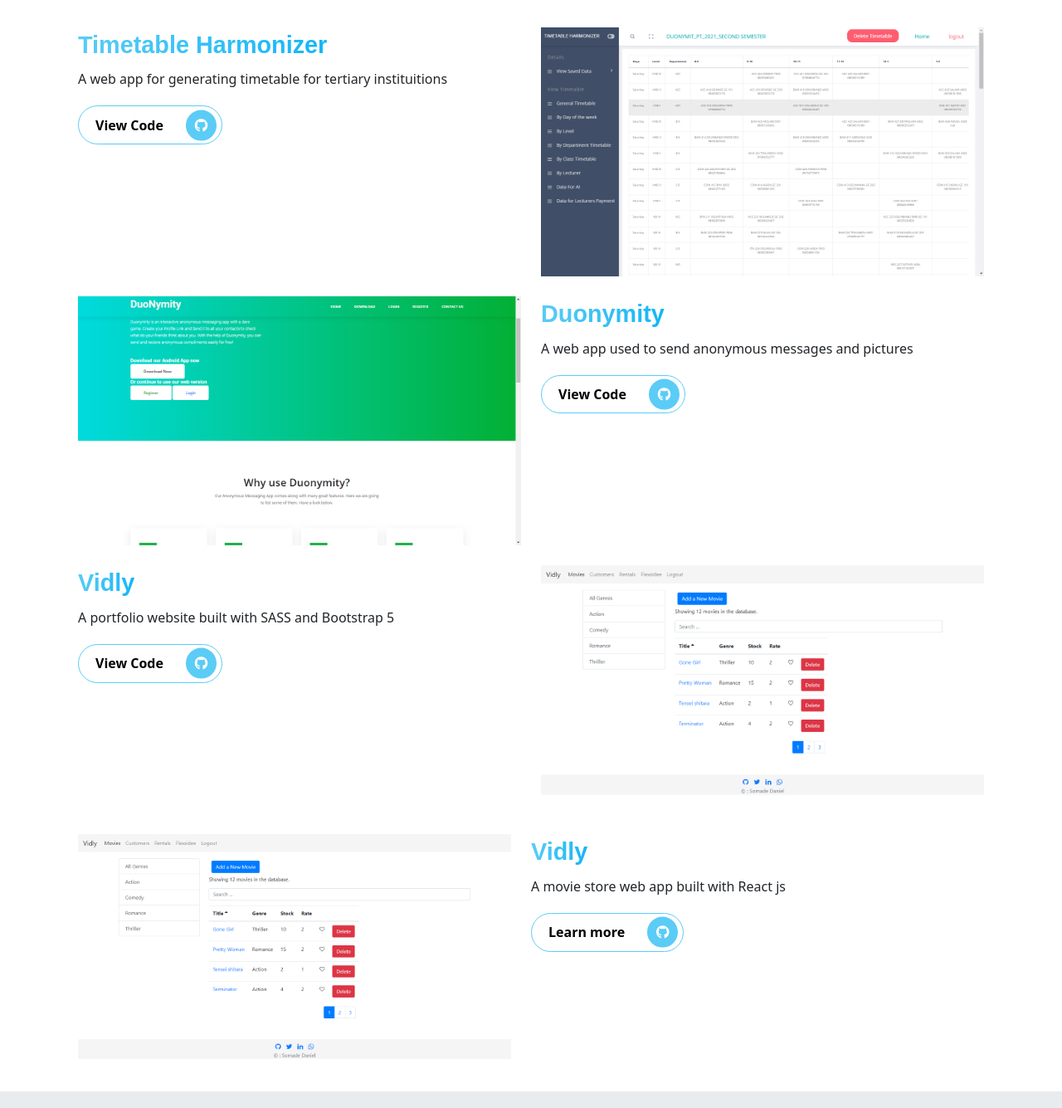
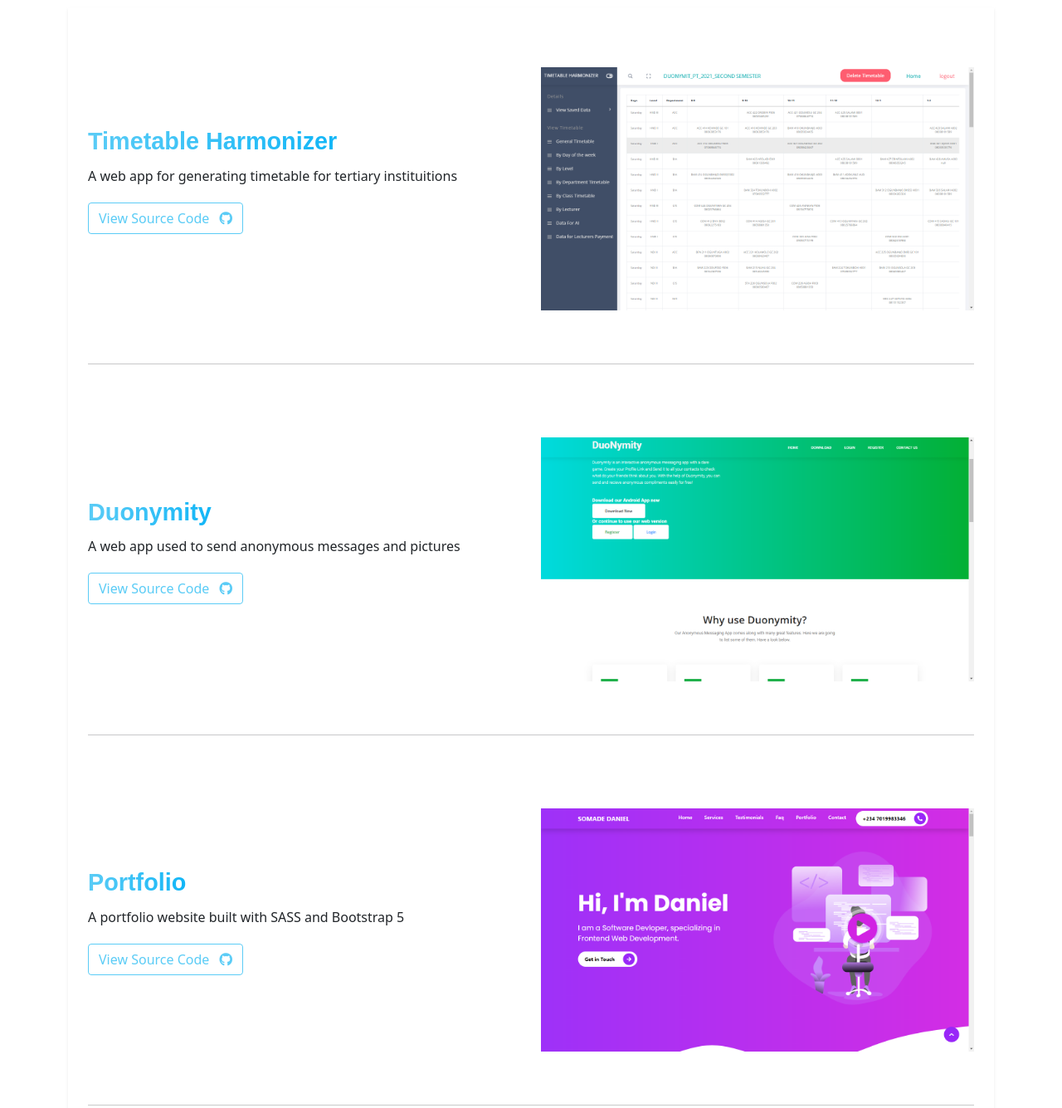
Before and after one commit to Flexsidee/hng-resume, a website: page index.html in a window 1280 px wide. Shown: the part 2640-3975 px from the top of the page at 83% size. Drawn offline with nearby package versions, Linux system fonts and the light colour scheme.

Commit message:
latest update

```diff
--- a/index.html
+++ b/index.html
@@ -202,7 +202,7 @@
     <!--skills section starts -->
 
     <!-- Portfolio starts -->
-    <section id="projects" class="projects">
+    <section id="projects" class="projects pb-5">
         <div class="container">
             <div class="row text-center mt-5">
                 <h1 class="display-3 fw-bold text-capitalize">Projects</h1>
@@ -212,15 +212,15 @@
 
 
             <!-- project content starts -->
-        <div class="container">
-            <div class="row">
-                <div class="col-lg-6 col-md-6 col-sm-12 col-xs-12 services mt-4">
+        <div class="container shadow-sm px-4">
+            <div class="row py-5 ">
+                <div class="col-lg-6 col-md-6 col-sm-12 col-xs-12 services my-auto">
                     <div class="services__content">
                         <h3 class="display-3--title mt-1">Timetable Harmonizer</h3>
                         <p class="lh-lg">A web app for generating timetable for tertiary instituitions</p>
-                        <button class="rounded-pill btn-rounded border-primary">View Code
-                            <span><i class="fab fa-github"></i></span>
-                        </button>
+                        <a href="https://github.com/Flexsidee/timetable" target="blanck" class="btn btn-outline-primary">View Source Code
+                                <span><i class="fab fa-github ms-2"></i></span>
+                        </a>
                     </div>
                 </div>
                 <div class="col-lg-6 col-md-6 col-sm-12 col-xs-12 services mt-4 text-end">
@@ -229,53 +229,52 @@
                     </div>
                 </div>
             </div>
-            <div class="row">
+            <hr>
+            <div class="row py-5">
+                <div class="col-lg-6 col-md-6 col-sm-12 col-xs-12 services my-auto">
+                    <div class="services__content">
+                        <h3 class="display-3--title mt-1">Duonymity</h3>
+                        <p class="lh-lg">A web app used to send anonymous messages and pictures</p>
+                        <a href="https://github.com/Flexsidee/duonymity" target="blanck" class="btn btn-outline-primary">View Source Code
+                                <span><i class="fab fa-github ms-2"></i></span>
+                        </a>
+                    </div>
+                </div>
                 <div class="col-lg-6 col-md-6 col-sm-12 col-xs-12 services mt-4 text-start">
                     <div class="services__pic">
                         <img src="/assets/images/projects/duonymity.png" alt="web development" class="img-fluid"></div>
                 </div>
-                <div class="col-lg-6 col-md-6 col-sm-12 col-xs-12 services mt-4">
+            </div>
+            <hr>
+            <div class="row py-5">
+                <div class="col-lg-6 col-md-6 col-sm-12 col-xs-12 services my-auto">
                     <div class="services__content">
-                        <h3 class="display-3--title mt-1">Duonymity</h3>
-                        <p class="lh-lg">A web app used to send anonymous messages and pictures</p>
-                        <button class="rounded-pill btn-rounded border-primary">View Code
-                             <span><i class="fab fa-github"></i></span>
-                        </button>
-                        <!-- <a href="/assets/resume/somade_daniel_cv_3.pdf" target="blanck">
-                        <button class="rounded-pill btn-rounded">Resume
-                            <span><i class="fas fa-download"></i></span>
-                        </button>
-                        </a> -->
+                        <h3 class="display-3--title mt-1">Portfolio</h3>
+                        <p class="lh-lg">A portfolio website built with SASS and Bootstrap 5</p>
+                        <a href="https://github.com/Flexsidee/bootstrap5_sass_portfolio" target="blanck" class="btn btn-outline-primary">View Source Code
+                                <span><i class="fab fa-github ms-2"></i></span>
+                        </a>
                     </div>
                 </div>
+                <div class="col-lg-6 col-md-6 col-sm-12 col-xs-12 services mt-4 text-end">
+                    <div class="services__pic">
+                        <img src="/assets/images/projects/portfolio.png" alt="Cloud hosting" class="img-fluid"></div>
+                </div>
             </div>
-            <div class="row">
-                <div class="col-lg-6 col-md-6 col-sm-12 col-xs-12 services mt-4">
+            <hr>
+            <div class="row py-5">
+                <div class="col-lg-6 col-md-6 col-sm-12 col-xs-12 services my-auto">
                     <div class="services__content">
                         <h3 class="display-3--title mt-1">Vidly</h3>
-                        <p class="lh-lg">A portfolio website built with SASS and Bootstrap 5</p>
-                        <button class="rounded-pill btn-rounded border-primary">View Code
-                            <span><i class="fab fa-github"></i></span>
-                        </button>
+                        <p class="lh-lg">A movie store web app built with React js</p>
+                        <a href="https://github.com/Flexsidee/vidly" target="blanck" class="btn btn-outline-primary">View Source Code
+                                <span><i class="fab fa-github ms-2"></i></span>
+                        </a>
                     </div>
                 </div>
                 <div class="col-lg-6 col-md-6 col-sm-12 col-xs-12 services mt-4 text-end">
                     <div class="services__pic">
                         <img src="/assets/images/projects/vidly.png" alt="Cloud hosting" class="img-fluid"></div>
-                </div>
-            <div class="row">
-                <div class="col-lg-6 col-md-6 col-sm-12 col-xs-12 services mt-4 text-end">
-                    <div class="services__pic">
-                        <img src="/assets/images/projects/vidly.png" alt="Cloud hosting" class="img-fluid"></div>
-                </div>
-                <div class="col-lg-6 col-md-6 col-sm-12 col-xs-12 services mt-4">
-                    <div class="services__content">
-                        <h3 class="display-3--title mt-1">Vidly</h3>
-                        <p class="lh-lg">A movie store web app built with React js</p>
-                        <button class="rounded-pill btn-rounded border-primary">Learn more
-                             <span><i class="fab fa-github"></i></span>
-                        </button>
-                    </div>
                 </div>
             </div>
         </div>
```
